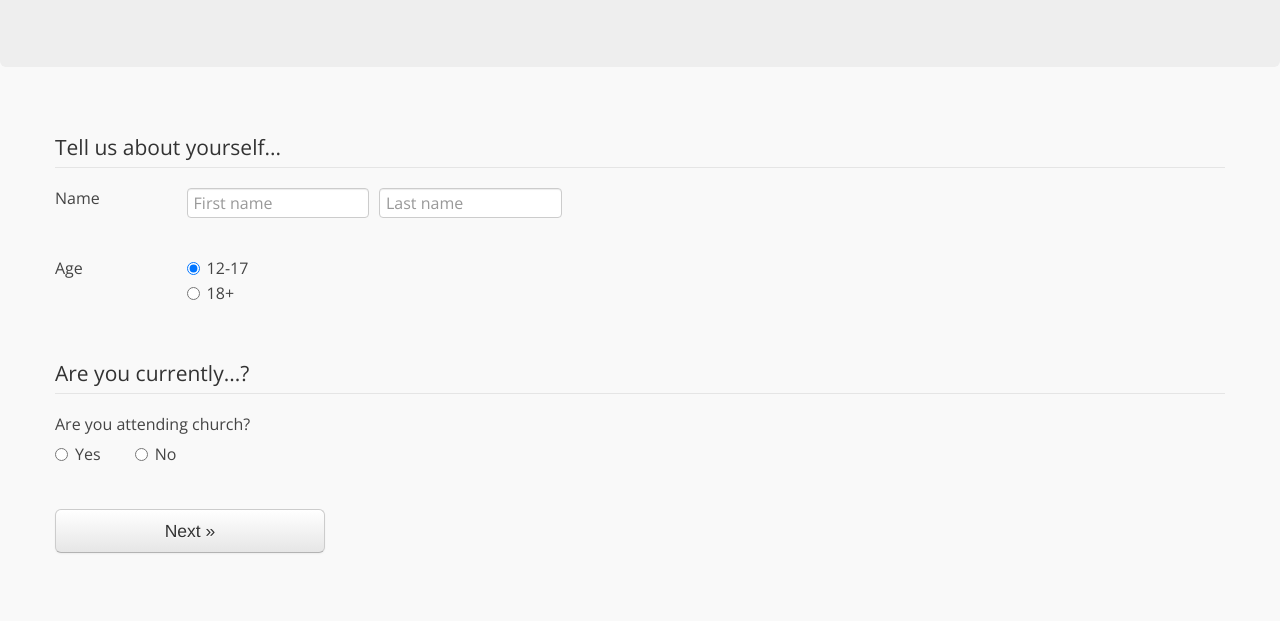
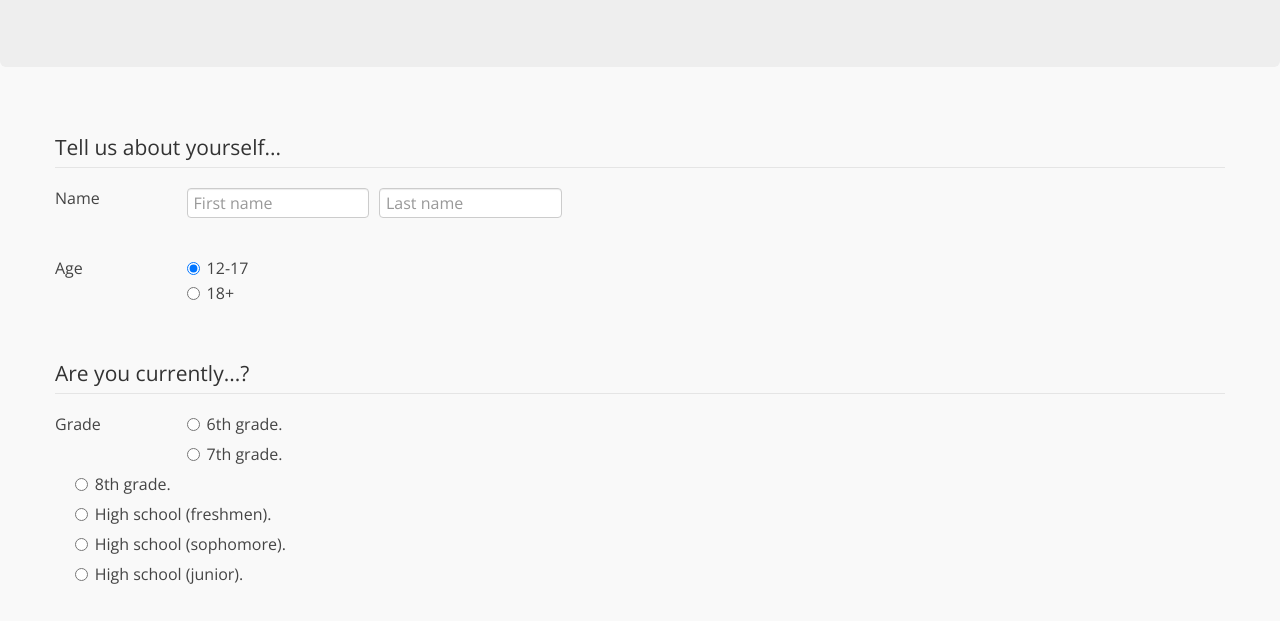
Before and after one commit to ohkaiby/graceconference-registration-beta, a plain HTML site: page index.html in a window 1280 px wide. Both pictures are taken after a click on the label "12-17". Shown: the part 163-784 px from the top of the page. Drawn offline with nearby package versions, Linux system fonts and the light colour scheme.

Commit message:
added years for 12-17.

```diff
--- a/index.html
+++ b/index.html
@@ -51,9 +51,57 @@
 				<div id="status" class="row-fluid">
 					<div class="span8">
 						<label class="span2">
+							Grade
+						</label>
+						<div class="span6">
+							<label class="radio">
+								<input type="radio" name="status" value="6th_grade">
+								6th grade.
+							</label>
+						</div>
+						<div class="span6">
+							<label class="radio">
+								<input type="radio" name="status" value="7th_grade">
+								7th grade.
+							</label>
+						</div>
+						<div class="span6">
+							<label class="radio">
+								<input type="radio" name="status" value="8th_grade">
+								8th grade.
+							</label>
+						</div>
+						<div class="span6">
+							<label class="radio">
+								<input type="radio" name="status" value="freshmen">
+								High school (freshmen).
+							</label>
+						</div>
+						<div class="span6">
+							<label class="radio">
+								<input type="radio" name="status" value="sophomore">
+								High school (sophomore).
+							</label>
+						</div>
+						<div class="span6">
+							<label class="radio">
+								<input type="radio" name="status" value="junior">
+								High school (junior).
+							</label>
+						</div>
+					</div>
+				</div>
+
+				<div id="status-18" class="row-fluid">
+					<div class="span8">
+						<label class="span2">
 							Status
 						</label>
 						<div class="span6">
+							<label class="radio">
+								<input type="radio" name="status" value="high_school_18">
+								Still in high school.
+							</label>
 							<label class="radio">
 								<input type="radio" name="status" value="undergraduate">
 								In college (undergraduate).
--- a/scripts/page1.js
+++ b/scripts/page1.js
@@ -1,18 +1,30 @@
 ( function( $ ) {
 	$( document ).ready( function() {
+		var slideSpeed = 'slow',
+			fadeSpeed = 'fast';
+
 		$( '#age .radio' ).on( 'click', function( ev ) {
-			var input = $( ev.currentTarget ).children( 'input' ),
-				showStatus = input.val() === '18';
+			var $status = $( '#status' ),
+				$status18 = $( '#status-18' ),
+				$kids = $( '#kids' );
 
-			$( '#status' )[ showStatus ? 'slideDown' : 'slideUp' ]( 'slow' );
+			$kids.slideUp( slideSpeed );
+
+			if ( $( ev.currentTarget ).children( 'input' ).val() === '18' ) {
+				$status.slideUp( slideSpeed );
+				$status18.slideDown( slideSpeed );
+			} else {
+				$status.slideDown( slideSpeed );
+				$status18.slideUp( slideSpeed );
+			}
 		} );
 
-		$( '#status .radio' ).on( 'click', function( ev ) {
+		$( '#status-18 .radio' ).on( 'click', function( ev ) {
 			var showKidsForStatuses = [ 'single', 'married' ],
 				input = $( ev.currentTarget ).children( 'input' ),
 				showKids = $.inArray( input.val(), showKidsForStatuses ) > -1;
 
-			$( '#kids' )[ showKids ? 'slideDown' : 'slideUp' ]( 'slow' );
+			$( '#kids' )[ showKids ? 'slideDown' : 'slideUp' ]( slideSpeed );
 		} );
 
 		$( '#kids .radio' ).on( 'click', function( ev ) {
@@ -21,11 +33,11 @@
 				$kidsEl = $( '#kids' );
 
 			if ( countKids ) {
-				$kidsEl.find( '.kids-count' ).fadeIn( 'fast', function() {
+				$kidsEl.find( '.kids-count' ).fadeIn( fadeSpeed, function() {
 					$kidsEl.find( '.kids-count input' ).focus();
 				} );
 			} else {
-				$kidsEl.find( '.kids-count' ).fadeOut( 'fast' );
+				$kidsEl.find( '.kids-count' ).fadeOut( fadeSpeed );
 			}
 		} );
 
@@ -35,14 +47,14 @@
 				$churchEl = $( '#church' );
 
 			if ( attendsChurch ) {
-				$churchEl.find( '.church-name' ).fadeIn( 'fast', function() {
+				$churchEl.find( '.church-name' ).fadeIn( fadeSpeed, function() {
 					$churchEl.find( '.church-name input' ).focus();
 				} );
 			} else {
-				$churchEl.find( '.church-name' ).fadeOut( 'fast' );
+				$churchEl.find( '.church-name' ).fadeOut( fadeSpeed );
 			}
 
-			$( '#church .church-name' )[ attendsChurch ? 'fadeIn' : 'fadeOut' ]( 'fast' );
+			$( '#church .church-name' )[ attendsChurch ? 'fadeIn' : 'fadeOut' ]( fadeSpeed );
 		} );
 	} );
 } )( jQuery );
--- a/styles/style.less
+++ b/styles/style.less
@@ -62,6 +62,7 @@ h3, h4 { font-weight: @buff; }
 	}
 
 	#status,
+	#status-18,
 	#kids,
 	.kids-count,
 	.church-name {
```
Also changed, not shown: styles/style.css.
